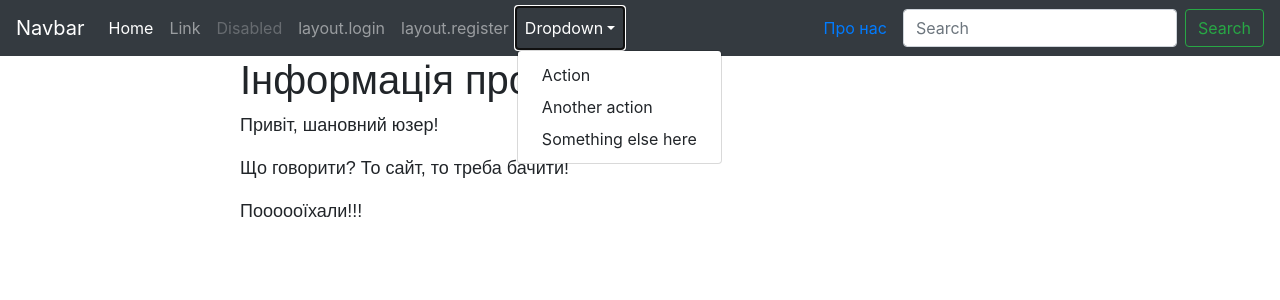
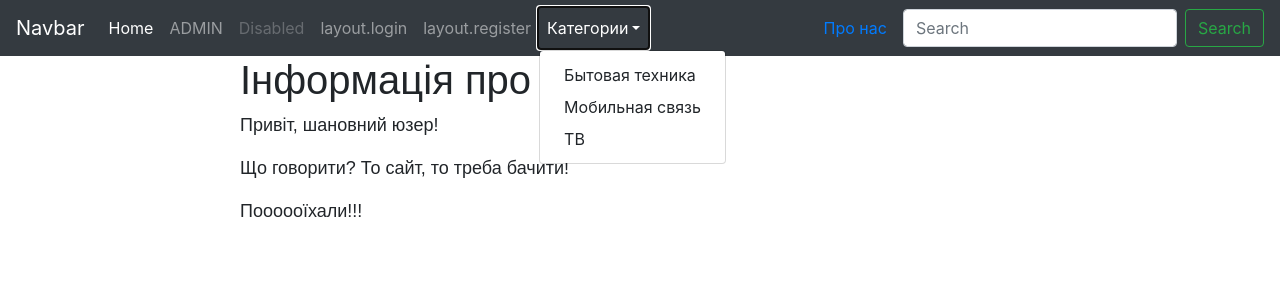
Before and after one commit to AnthonyNaumenko/My-shop, a Symfony app: template templates/about/index.html.twig in a window 1280 px wide, after a click on "Категории". Shown: the top 300 px of the page. Run offline with Twig, Linux system fonts and the light colour scheme; the template is opened without the code that fills it, so the values that code supplies are empty; some libraries are stand-ins or nearby versions.

Commit message:
Homework переопределение шаблона для формы запроса нового пароля+bootstrap admin for user

```diff
--- a/templates/base.html.twig
+++ b/templates/base.html.twig
@@ -6,7 +6,7 @@
         <title>{% block title %}Welcome!{% endblock %}</title>
 
         <link rel="stylesheet" href="https://maxcdn.bootstrapcdn.com/bootstrap/4.0.0/css/bootstrap.min.css" integrity="sha384-Gn5384xqQ1aoWXA+058RXPxPg6fy4IWvTNh0E263XmFcJlSAwiGgFAW/dAiS6JXm" crossorigin="anonymous">
-<link rel="stylesheet" href="{{ asset('css/style.css') }}">
+        <link rel="stylesheet" href="{{ asset("css/style.css") }}">
         {% block stylesheets %}{% endblock %}
     </head>
     <body>
@@ -22,10 +22,10 @@
         <div class="collapse navbar-collapse" id="navbarsExampleDefault">
             <ul class="navbar-nav mr-auto">
                 <li class="nav-item active">
-                    <a class="nav-link" href="#">Home <span class="sr-only">(current)</span></a>
+                    <a class="nav-link" href="{{ path('homepage') }}">Home <span class="sr-only">(current)</span></a>
                 </li>
                 <li class="nav-item">
-                    <a class="nav-link" href="#">Link</a>
+                    <a class="nav-link" href="{{ path('sonata_admin_dashboard') }}">ADMIN</a>
                 </li>
                 <li class="nav-item">
                     <a class="nav-link disabled" href="#">Disabled</a>
@@ -60,11 +60,11 @@
 
 
                 <li class="nav-item dropdown">
-                    <a class="nav-link dropdown-toggle" href="http://example.com" id="dropdown01" data-toggle="dropdown" aria-haspopup="true" aria-expanded="false">Dropdown</a>
+                    <a class="nav-link dropdown-toggle" href="http://example.com" id="dropdown01" data-toggle="dropdown" aria-haspopup="true" aria-expanded="false">Категории</a>
                     <div class="dropdown-menu" aria-labelledby="dropdown01">
-                        <a class="dropdown-item" href="#">Action</a>
-                        <a class="dropdown-item" href="#">Another action</a>
-                        <a class="dropdown-item" href="#">Something else here</a>
+                        <a class="dropdown-item" href="{{ path('category_show', {id: '1'}) }}">Бытовая техника</a>
+                        <a class="dropdown-item" href="{{ path('category_show', {id: '3'}) }}">Мобильная связь</a>
+                        <a class="dropdown-item" href="{{ path('category_show', {id: '2'}) }}">ТВ</a>
                     </div>
                 </li>
 
```
Also changed, not shown: templates/bundles/FOSUserBundle/Resetting/request_content.html.twig (added, +14 -0 lines), templates/bundles/FOSUserBundle/Security/login_content.html.twig (+6 -6 lines), 1 other file.
